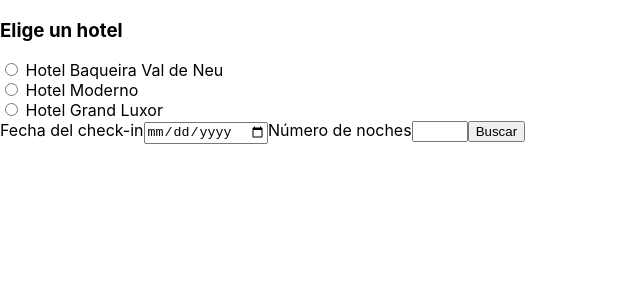
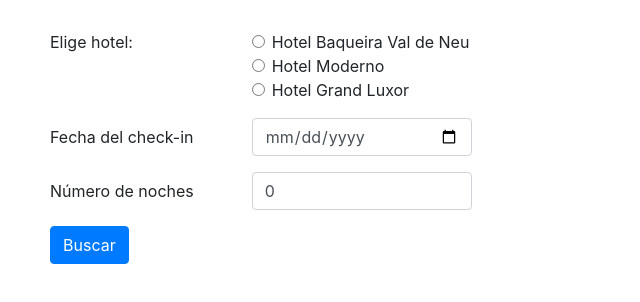
Before and after one commit to elenapayan/prueba-Mirai, a React (Create React App) app: page / in a window 1280 px wide. Shown: the top 302 px of the page, without its empty margins (0-640 px from the left). Built offline with nearby package versions, Linux system fonts and the light colour scheme.

Commit message:
Add some styles

```diff
--- a/public/index.html
+++ b/public/index.html
@@ -1,14 +1,13 @@
 <!DOCTYPE html>
 <html lang="en">
+
 <head>
   <meta charset="utf-8" />
   <link rel="icon" href="%PUBLIC_URL%/favicon.ico" />
+  <link rel="stylesheet" href="https://stackpath.bootstrapcdn.com/bootstrap/4.4.1/css/bootstrap.min.css" integrity="sha384-Vkoo8x4CGsO3+Hhxv8T/Q5PaXtkKtu6ug5TOeNV6gBiFeWPGFN9MuhOf23Q9Ifjh" crossorigin="anonymous">
   <meta name="viewport" content="width=device-width, initial-scale=1" />
   <meta name="theme-color" content="#000000" />
-    <meta
-      name="description"
-      content="Web site created using create-react-app"
-    />
+  <meta name="description" content="Web site created using create-react-app" />
   <link rel="apple-touch-icon" href="%PUBLIC_URL%/logo192.png" />
   <!--
       manifest.json provides metadata used when your web app is installed on a
@@ -26,6 +25,7 @@
     -->
   <title>React App</title>
 </head>
+
 <body>
   <noscript>You need to enable JavaScript to run this app.</noscript>
   <div id="root"></div>
@@ -40,4 +40,5 @@
       To create a production bundle, use `npm run build` or `yarn build`.
     -->
 </body>
+
 </html>
--- a/src/components/App.js
+++ b/src/components/App.js
@@ -9,7 +9,7 @@ class App extends React.Component {
       data: [],
       hotelId: "",
       date: "",
-      nights: ""
+      nights: 0
     }
     this.handleChangeDate = this.handleChangeDate.bind(this);
     this.handleChangeNights = this.handleChangeNights.bind(this);
@@ -72,52 +72,67 @@ class App extends React.Component {
     return (
       <React.Fragment>
         <form className="form-container" action="" method="get">
-          <h3>Elige un hotel</h3>
-          <div>
-            <label htmlFor="44069509"></label>
+          <fieldset class="form-group">
+            <div className="row">
+              <legend className="col-form-label col-sm-2 pt-0">Elige hotel:</legend>
+              <div class="col-sm-10">
+                <div className="form-check">
+                  <label className="form-check-label" htmlFor="44069509">
                     <input
                       type="radio"
-              className="form-input"
+                      className="form-check-input"
                       id="44069509"
                       name="hotel"
                       value={this.state.hotelId}
                       onChange={this.handleChangeHotel}
-            /> Hotel Baqueira Val de Neu
+                    />
+                    Hotel Baqueira Val de Neu</label>
                 </div>
-          <div>
-            <label htmlFor="10030559"></label>
+                <div className="form-check">
+                  <label className="form-check-label" htmlFor="10030559">
                     <input
                       type="radio"
-              className="form-input"
+                      className="form-check-input"
                       id="10030559"
                       name="hotel"
                       value={this.state.hotel}
                       onChange={this.handleChangeHotel}
-            /> Hotel Moderno
+                    />
+                    Hotel Moderno</label>
                 </div>
-          <div>
-            <label htmlFor="100376478"></label>
+                <div className="form-check">
+                  <label className="form-check-label" htmlFor="100376478">
                     <input
                       type="radio"
-              className="form-input"
+                      className="form-check-input"
                       id="100376478"
                       name="hotel"
                       value={this.state.hotel}
                       onChange={this.handleChangeHotel}
-            /> Hotel Grand Luxor
+                    />
+                    Hotel Grand Luxor</label>
                 </div>
-          <label htmlFor="date-checkIn">Fecha del check-in</label>
+              </div>
+            </div>
+          </fieldset>
+          <div className="form-group row">
+            <label className="col-sm-2 col-form-label" htmlFor="date-checkIn">Fecha del check-in</label>
+            <div class="col-sm-10">
               <input
                 type="date"
-            className="form-input"
+                className="form-control"
                 id="date-checkIn"
                 name="date-checkIn"
                 value={this.state.date}
                 onChange={this.handleChangeDate} />
-          <label htmlFor="nights">Número de noches</label>
+            </div>
+          </div>
+          <div className="form-group row">
+            <label className="col-sm-2 col-form-label" htmlFor="nights">Número de noches</label>
+            <div class="col-sm-10">
               <input
                 type="number"
-            className="form-input"
+                className="form-control"
                 id="nights"
                 name="nights"
                 min="1"
@@ -125,7 +140,13 @@ class App extends React.Component {
                 value={this.state.nights}
                 onChange={this.handleChangeNights}
               />
-          <button onClick={this.handleSearch}>Buscar</button>
+            </div>
+          </div>
+          <div class="form-group row">
+            <div class="col-sm-10">
+              <button type="button" className="btn btn-primary" onClick={this.handleSearch}>Buscar</button>
+            </div>
+          </div>
         </form>
       </React.Fragment>
     );
--- a/src/stylesheets/App.css
+++ b/src/stylesheets/App.css
@@ -1,38 +1,10 @@
-.App {
-  text-align: center;
+.form-container {
+  margin: auto;
+  padding: 30px 50px;
 }
-
-.App-logo {
-  height: 40vmin;
-  pointer-events: none;
+.col-sm-10 {
+  max-width: 250px;
 }
-
-@media (prefers-reduced-motion: no-preference) {
-  .App-logo {
-    animation: App-logo-spin infinite 20s linear;
-  }
+.col-sm-2 {
+  min-width: 180px;
 }
-
-.App-header {
-  background-color: #282c34;
-  min-height: 100vh;
-  display: flex;
-  flex-direction: column;
-  align-items: center;
-  justify-content: center;
-  font-size: calc(10px + 2vmin);
-  color: white;
-}
-
-.App-link {
-  color: #61dafb;
-}
-
-@keyframes App-logo-spin {
-  from {
-    transform: rotate(0deg);
-  }
-  to {
-    transform: rotate(360deg);
-  }
-}
```
Lines whose indentation alone changed are shown as unchanged.
